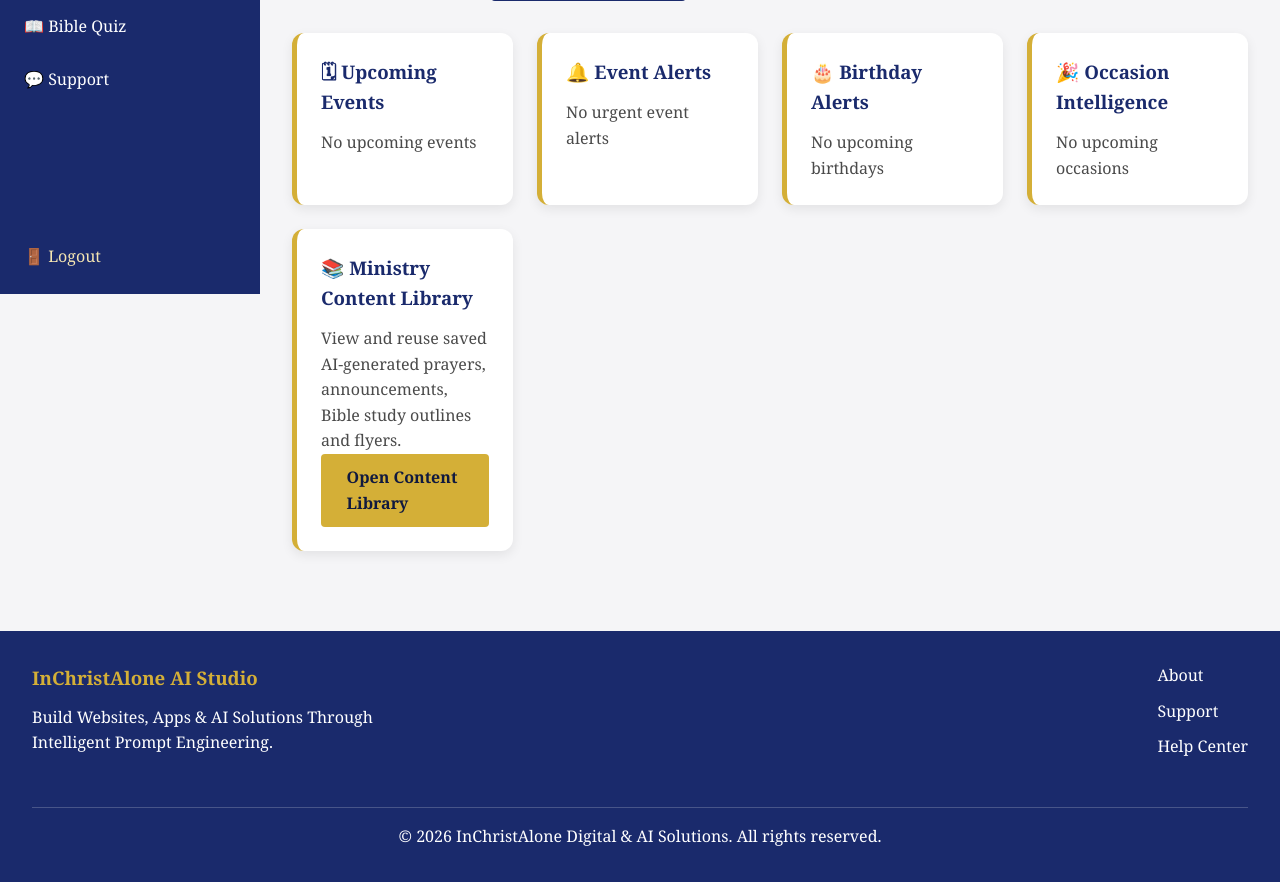
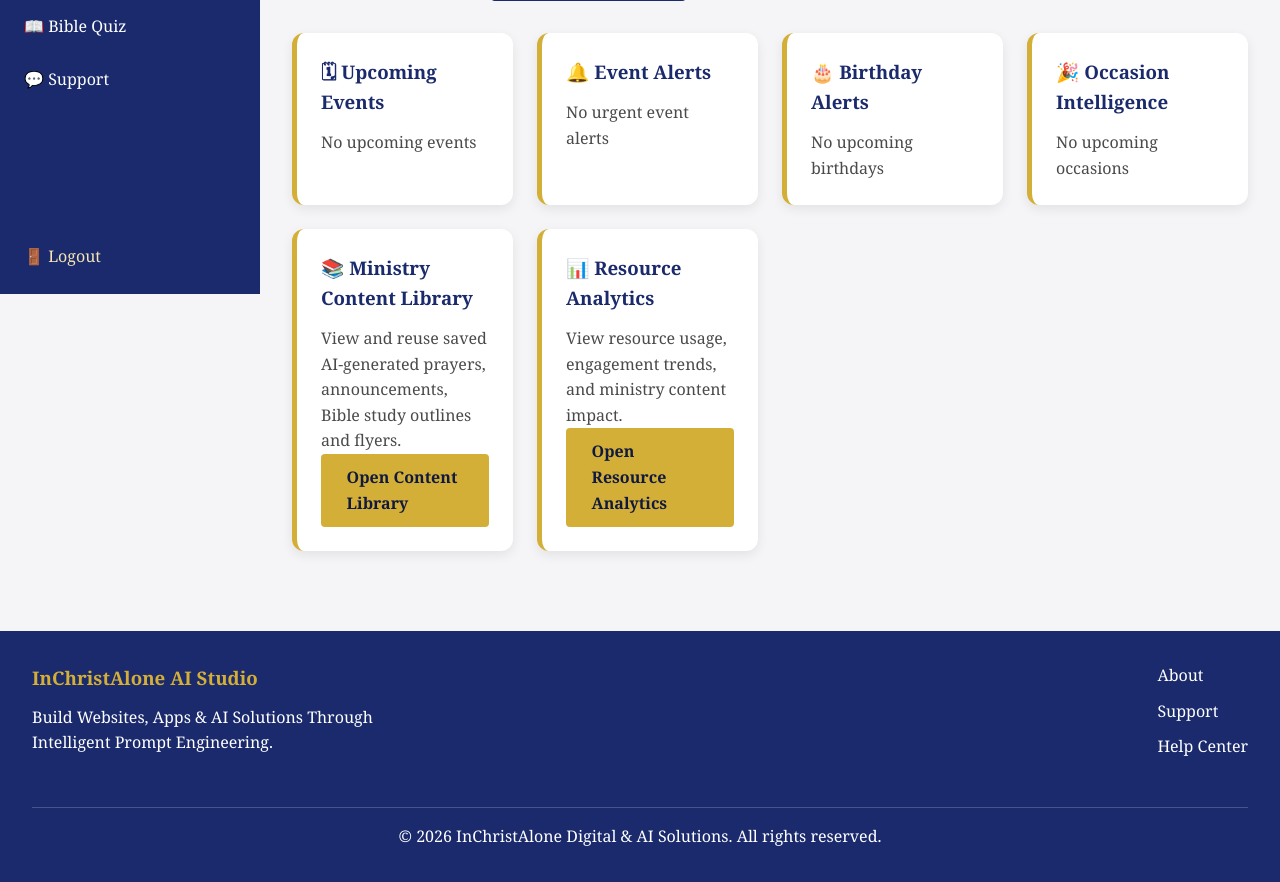
Before and after one commit to taiwolade-dot/InChristAlone-AI-Studio, a Flask app: page /ministry/ in a window 1280 px wide. Shown: the part 506-1388 px from the top of the page. Run offline with Flask 3, Linux system fonts and the light colour scheme; the visitor is signed in with stand-in values (Sample User, id 1); data that the repository does not hold is empty.

Commit message:
v3.6.4 Resource Analytics Intelligence and download tracking

```diff
--- a/modules/ministry/routes.py
+++ b/modules/ministry/routes.py
@@ -1,5 +1,5 @@
-from sqlalchemy import or_
-from flask import Blueprint, render_template, request
+from sqlalchemy import or_, func
+from flask import Blueprint, render_template, request, make_response
 from flask_login import login_required, current_user
 from datetime import datetime, date
 
@@ -10,7 +10,8 @@ from models import (
     BibleQuiz,
     AIConversation,
     MinistryOccasion,
-    MinistryContent
+    MinistryContent,
+    db
 )
 
 
@@ -187,6 +188,39 @@ def resource_library():
     )
 
 
+@ministry_bp.route("/resource-analytics")
+@login_required
+def resource_analytics():
+
+    published = MinistryContent.query.filter(
+        MinistryContent.owner_id == current_user.id,
+        MinistryContent.status == "Published"
+    )
+
+    total_resources = published.count()
+
+    categories = db.session.query(
+        MinistryContent.category,
+        func.count(MinistryContent.id)
+    ).filter(
+        MinistryContent.owner_id == current_user.id,
+        MinistryContent.status == "Published"
+    ).group_by(
+        MinistryContent.category
+    ).all()
+
+    top_resources = published.order_by(
+        MinistryContent.view_count.desc()
+    ).limit(5).all()
+
+    return render_template(
+        "ministry/resource_analytics.html",
+        total_resources=total_resources,
+        categories=categories,
+        top_resources=top_resources
+    )
+
+
 @ministry_bp.route("/content/<int:content_id>/history")
 @login_required
 def content_history(content_id):
@@ -343,11 +377,45 @@ def publish_content(content_id):
     )
 
 
+@ministry_bp.route("/content/<int:content_id>/download")
+@login_required
+def download_content(content_id):
+
+    content = MinistryContent.query.get_or_404(content_id)
+
+    if content.owner_id != current_user.id:
+        return "Unauthorized", 403
+
+    if content.status != "Published":
+        return "Resource not available", 404
+
+    content.download_count = (content.download_count or 0) + 1
+    db.session.commit()
+
+    response = make_response(content.content)
+
+    filename = f"{content.title.replace(' ', '_')}.txt"
+
+    response.headers["Content-Disposition"] = (
+        f"attachment; filename={filename}"
+    )
+
+    response.headers["Content-Type"] = "text/plain"
+
+    return response
+
+
 @ministry_bp.route("/content/<int:content_id>")
 @login_required
 def view_content(content_id):
 
     content = MinistryContent.query.get_or_404(content_id)
+
+    if content.status == "Published":
+        content.view_count = (content.view_count or 0) + 1
+        content.last_viewed_at = datetime.utcnow()
+        from models import db
+        db.session.commit()
 
     related_resources = MinistryContent.query.filter(
         MinistryContent.owner_id == current_user.id,
--- a/templates/ministry/dashboard.html
+++ b/templates/ministry/dashboard.html
@@ -175,6 +175,19 @@ Bible Quiz Studio
         </a>
     </div>
 
+    <div class="dashboard-card">
+        <h3>📊 Resource Analytics</h3>
+        <p>
+            View resource usage, engagement trends,
+            and ministry content impact.
+        </p>
+
+        <a class="btn-primary"
+           href="{{ url_for('ministry.resource_analytics') }}">
+            Open Resource Analytics
+        </a>
+    </div>
+
 
 </div>
 
--- a/templates/ministry/resource_library.html
+++ b/templates/ministry/resource_library.html
@@ -69,6 +69,11 @@
                         📖 View Resource
                     </a>
 
+                    <a class="btn-primary"
+                       href="{{ url_for('ministry.download_content', content_id=resource.id) }}">
+                        ⬇️ Download Resource
+                    </a>
+
                 </div>
 
                 <hr>
```
Also changed, not shown: models.py (+14 -0 lines), templates/ministry/resource_analytics.html (added, +39 -0 lines).
